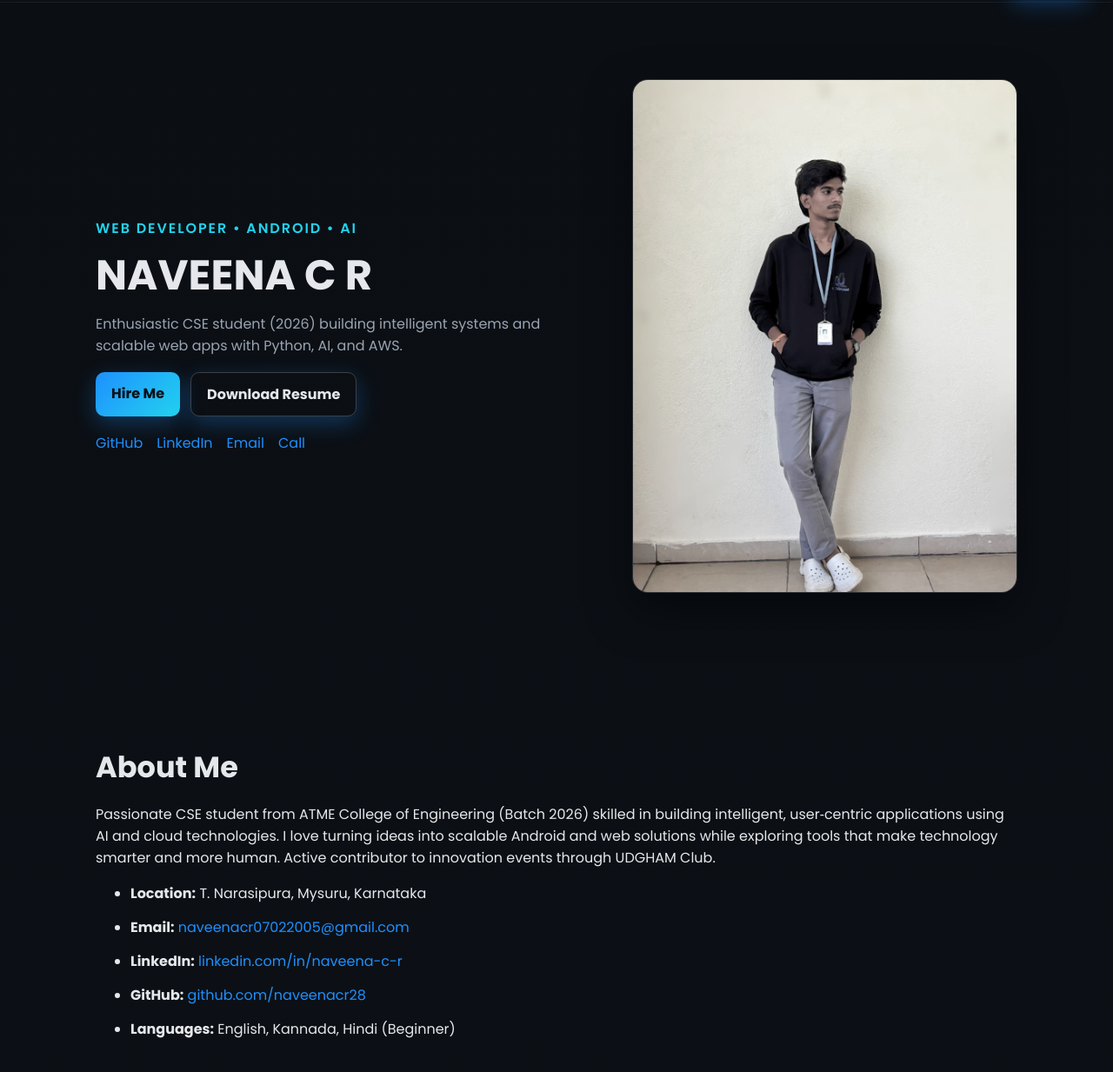
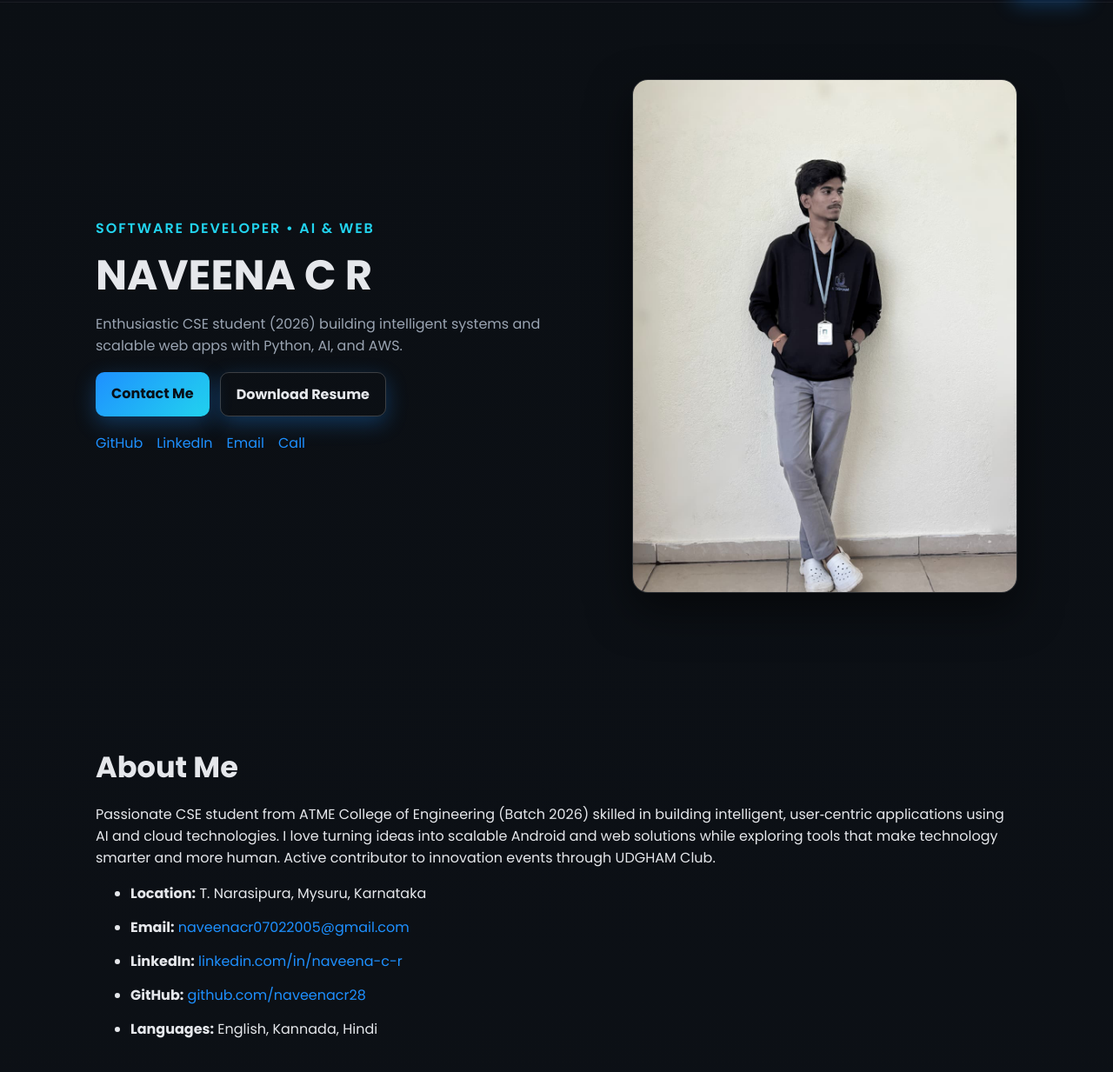
Before and after one commit to naveenacr28/PORTFOLIO-CR7, a plain HTML site: page index.html in a window 1280 px wide. Shown: the part 47-1280 px from the top of the page at 87% size. Drawn offline with Linux system fonts and the light colour scheme.

Commit message:
3rd commit, modify hire me to contact me, removed beginner in hindi

```diff
--- a/index.html
+++ b/index.html
@@ -32,12 +32,12 @@
     <!-- 1. Home / Hero -->
     <section id="home" class="section hero">
         <div class="hero-content">
-            <p class="eyebrow">Web Developer • Android • AI</p>
+            <p class="eyebrow">Software Developer • AI & Web</p>
             <h1>NAVEENA C R</h1>
             <p class="tagline">Enthusiastic CSE student (2026) building intelligent systems and scalable web apps with
                 Python, AI, and AWS.</p>
             <div class="cta">
-                <a class="btn" href="#contact">Hire Me</a>
+                <a class="btn" href="#contact">Contact Me</a>
                 <a class="btn btn-ghost" href="docs/CR7 RESUME LINKED_IN.pdf" target="_blank" rel="noopener">Download Resume</a>
             </div>
             <ul class="hero-social">
@@ -70,7 +70,7 @@
                     rel="noopener">linkedin.com/in/naveena-c-r</a></li>
             <li><strong>GitHub:</strong> <a href="https://github.com/naveenacr28" target="_blank"
                     rel="noopener">github.com/naveenacr28</a></li>
-            <li><strong>Languages:</strong> English, Kannada, Hindi (Beginner)</li>
+            <li><strong>Languages:</strong> English, Kannada, Hindi</li>
         </ul>
     </section>
 
```
